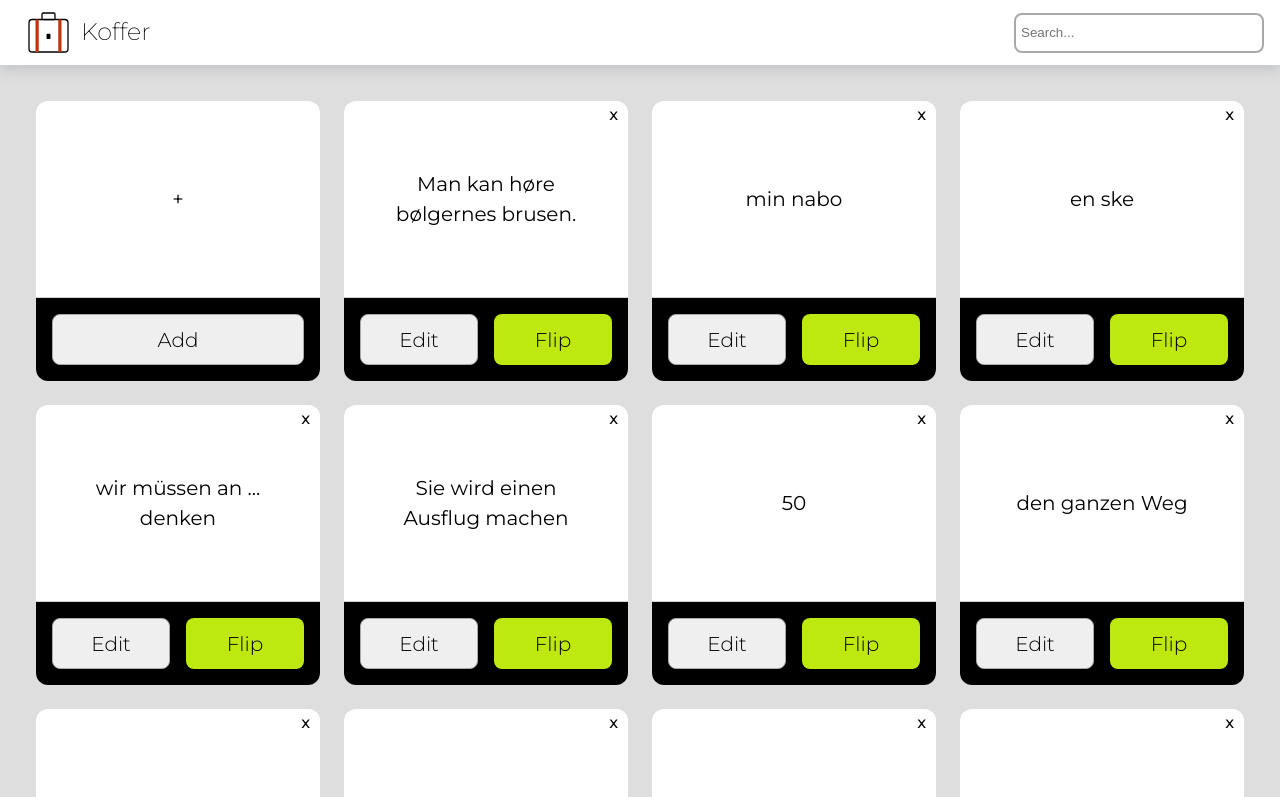
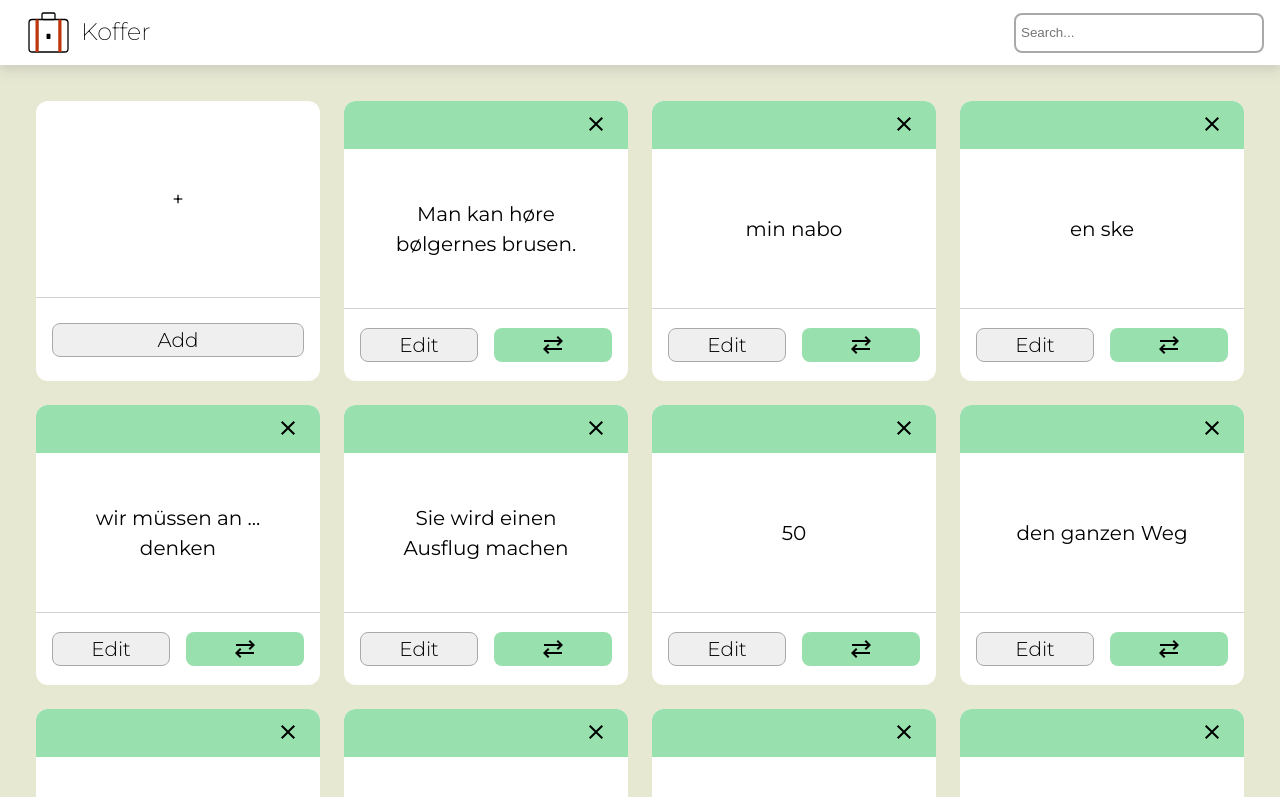
Before and after one commit to kayoken/koffer, a React (Vite) app: page / in a window 1280 px wide. Shown: the top 797 px of the page. Built offline with nearby package versions, Linux system fonts and the light colour scheme.

Commit message:
VB-3: more words - styling

```diff
--- a/src/components/Card.tsx
+++ b/src/components/Card.tsx
@@ -1,4 +1,5 @@
 import { useState } from "react";
+import close from "../assets/close.svg";
 
 interface LanguageState {
   language: number;
@@ -44,10 +45,8 @@ const Card = ({ item, dispatch }: CardProps) => {
   }
 
   return (
-    <div
-      onClick={() => handleClick()}
-      className={"card " + (activeLanguage.colored ? "bright" : "dark")}
-    >
+    <div className={"card " + (activeLanguage.colored ? "bright" : "dark")}>
+      <div className="header">
         <button
           className="button delete"
           onClick={(e) => {
@@ -55,8 +54,17 @@ const Card = ({ item, dispatch }: CardProps) => {
             handleDelete();
           }}
         >
-        x
+          <svg
+            xmlns="http://www.w3.org/2000/svg"
+            height="24px"
+            viewBox="0 -960 960 960"
+            width="24px"
+            fill="undefined"
+          >
+            <path d="m256-200-56-56 224-224-224-224 56-56 224 224 224-224 56 56-224 224 224 224-56 56-224-224-224 224Z" />
+          </svg>
         </button>
+      </div>
       <div className="text-container">{item.values[currentLanguage]}</div>
       <div className="button-container">
         <button
@@ -75,7 +83,15 @@ const Card = ({ item, dispatch }: CardProps) => {
             handleClick();
           }}
         >
-          Flip
+          <svg
+            xmlns="http://www.w3.org/2000/svg"
+            height="24px"
+            viewBox="0 -960 960 960"
+            width="24px"
+            fill="undefined"
+          >
+            <path d="M280-120 80-320l200-200 57 56-104 104h607v80H233l104 104-57 56Zm400-320-57-56 104-104H120v-80h607L623-784l57-56 200 200-200 200Z" />
+          </svg>
         </button>
       </div>
       {status === "changing" && <div>{status}</div>}
--- a/src/components/NewCard.tsx
+++ b/src/components/NewCard.tsx
@@ -22,7 +22,7 @@ const NewCard = ({ dispatch }: NewCardProps) => {
   }
 
   return (
-    <div onClick={(e) => handleAdd(e)} className={"card bright"}>
+    <div onClick={(e) => handleAdd(e)} className={"card bright new"}>
       <div className="text-container">+</div>
       <div className="button-container">
         <button
--- a/src/resources/german_danish.json
+++ b/src/resources/german_danish.json
@@ -77,7 +77,7 @@
       "de": "30",
       "dk": "tredive"
     },
-    "related": []
+    "related": [11, 12]
   },
   {
     "id": 11,
@@ -85,7 +85,7 @@
       "de": "40",
       "dk": "fyrre"
     },
-    "related": []
+    "related": [10, 12]
   },
   {
     "id": 12,
@@ -93,7 +93,7 @@
       "de": "sie fragt",
       "dk": "hun spørger"
     },
-    "related": []
+    "related": [10, 11]
   },
   {
     "id": 13,
--- a/src/styles/styles.css
+++ b/src/styles/styles.css
@@ -1,10 +1,16 @@
+:root {
+  --button-color: #98e0ad;
+  --card-background: #e7e8d1;
+  --mild-red: #b85042;
+  --black: #000000;
+}
+
 * {
   box-sizing: border-box;
 }
 
 body {
   padding: 0;
-  background-color: #fff;
   font-weight: 300;
 }
 
@@ -15,6 +21,7 @@ body {
   justify-content: center;
   flex-wrap: wrap;
   align-items: center;
+  background-color: var(--card-background);
   header {
     padding: 0 1rem;
     position: sticky;
@@ -25,7 +32,7 @@ body {
     align-items: center;
     justify-content: space-between;
     z-index: 3;
-    background: rgba(255, 255, 255, 0.97);
+    background: #fff;
     box-shadow: 0px 6px 12px 0px rgba(106, 115, 129, 0.16),
       0px 3px 8px 0px rgba(106, 115, 129, 0.06);
     .header-left {
@@ -34,7 +41,7 @@ body {
       h1 {
         font-size: 1.5rem;
         font-weight: 200;
-        color: black;
+        color: var(--black);
         margin: 0;
       }
     }
@@ -46,9 +53,21 @@ body {
     justify-content: center;
     max-width: 1280px;
     flex-wrap: wrap;
-    background-color: #dedede;
     padding: 1.5rem;
     .card {
+      .header {
+        position: relative;
+        display: flex;
+        background-color: var(--button-color);
+        width: 100%;
+        height: 3rem;
+        justify-content: flex-end;
+        .button.delete {
+          border-radius: 0;
+          background-color: transparent;
+          right: 0;
+        }
+      }
       position: relative;
       min-width: 180px;
       height: 280px;
@@ -58,15 +77,16 @@ body {
       flex-direction: column;
       align-items: center;
       justify-content: space-between;
-      cursor: grab;
       overflow: hidden;
       border-radius: 0.75rem;
       &.bright {
         background-color: #fff;
       }
       &.dark {
-        background-color: #000;
-        color: #fff;
+        background-color: #fff;
+      }
+      &.new {
+        cursor: pointer;
       }
       .text-container {
         height: 70%;
@@ -79,7 +99,6 @@ body {
       }
       .button-container {
         height: 30%;
-        background-color: #000;
         font-size: 1.25rem;
         font-weight: 700;
         display: flex;
@@ -91,6 +110,9 @@ body {
         border-top: 1px solid lightgray;
         /* border-radius: 0 0 5px 5px; */
         button {
+          display: flex;
+          align-items: center;
+          justify-content: center;
           flex: auto;
           border-radius: 0.5rem;
           cursor: pointer;
@@ -98,24 +120,15 @@ body {
           width: 7rem;
           font-weight: 300;
           &.flip {
-            background-color: #bde810;
-            height: 100%;
+            background-color: var(--button-color);
           }
           &.edit {
             border: 1px solid darkgray;
-            height: 100%;
             &.new {
               width: 15rem;
             }
           }
         }
-      }
-      .button.delete {
-        border-radius: 0;
-        background-color: #fff;
-        position: absolute;
-        right: 0;
-        padding: 3px 9px;
       }
     }
   }
```
Also changed, not shown: src/assets/close.svg (added), src/assets/flip.svg (added), src/resources/danish_german.csv, src/resources/english_english.csv, src/resources/french_german.csv. Lines whose indentation alone changed are shown as unchanged.
